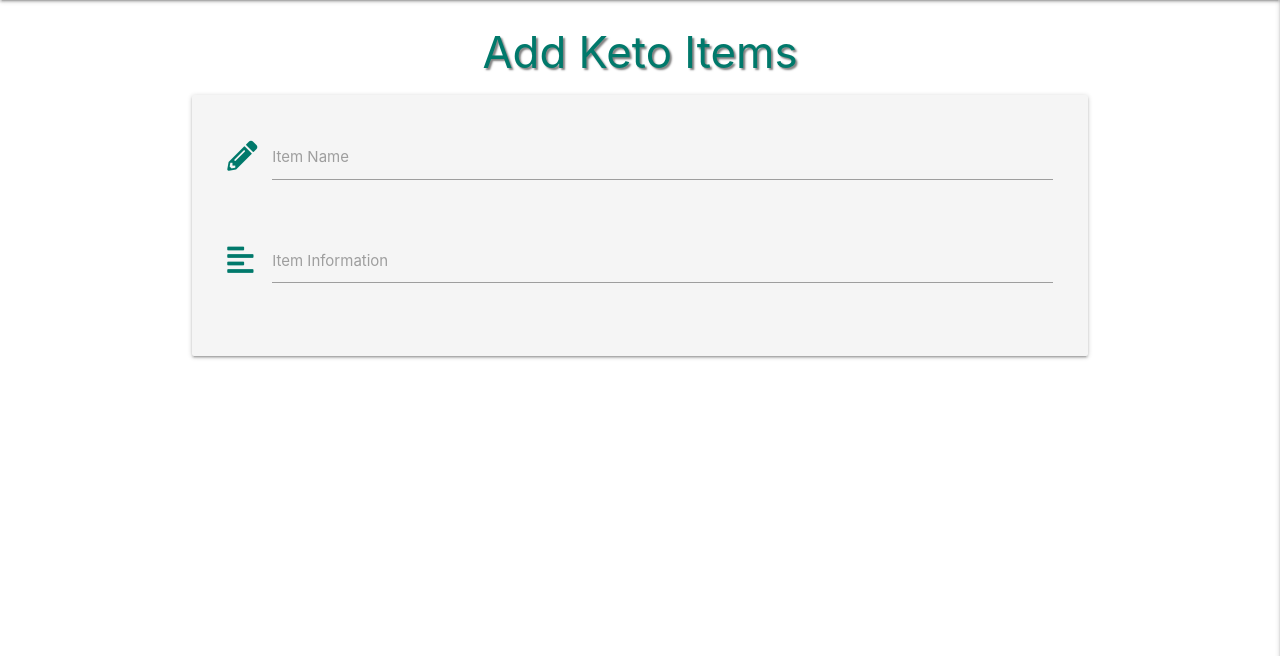
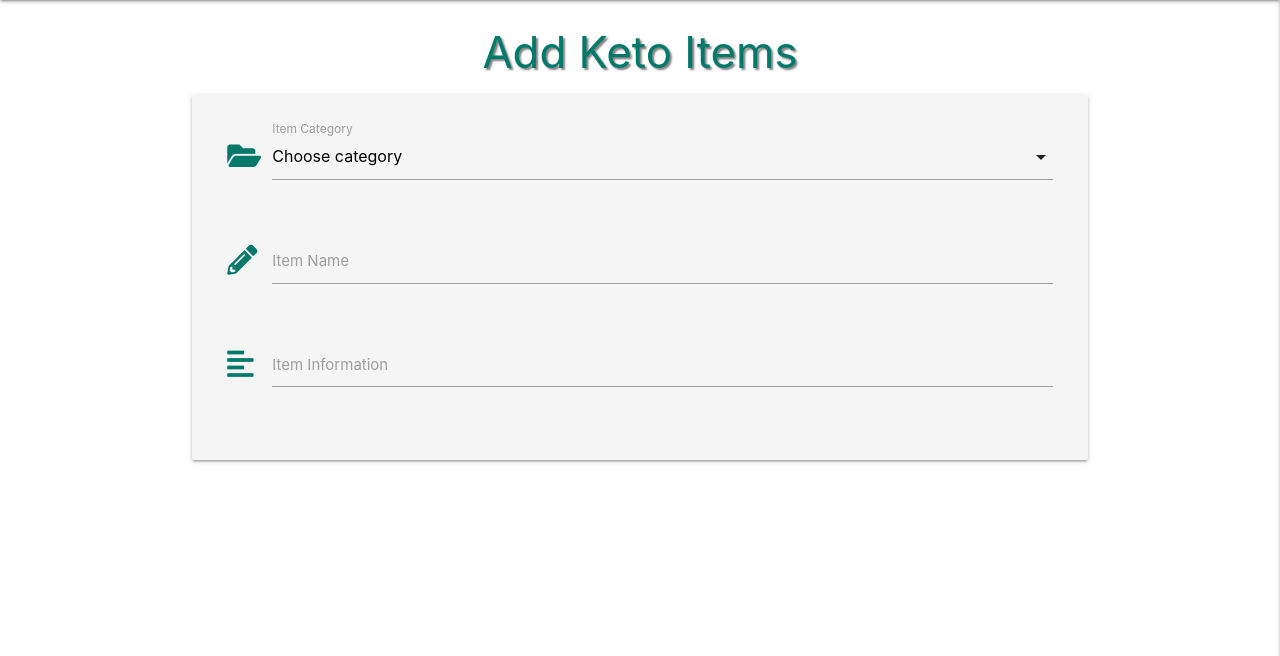
Before and after one commit to kliliansmith/Milestone_Project_3, a Flask app: page /add_recipe in a window 1280 px wide. Shown: the part 64-720 px from the top of the page. Run offline with Flask 2, Linux system fonts and the light colour scheme; data that the repository does not hold is empty; some libraries are stand-ins or nearby versions.

Commit message:
add categories dropdown

```diff
--- a/app.py
+++ b/app.py
@@ -101,7 +101,8 @@ def logout():
 
 @app.route("/add_recipe")
 def add_recipe():
-    return render_template("add_recipe.html")
+    categories = mongo.db.categories.find().sort("category_name", 1)
+    return render_template("add_recipe.html", categories=categories)
 
 
 if __name__ == "__main__":
--- a/static/js/script.js
+++ b/static/js/script.js
@@ -2,4 +2,5 @@ $(document).ready(function () {
     $(".sidenav").sidenav({edge: "right"});
     $('.collapsible').collapsible();
     $('.tooltipped').tooltip();
+    $('select').formSelect();
 });
--- a/templates/add_recipe.html
+++ b/templates/add_recipe.html
@@ -5,6 +5,18 @@
 
     <div class="row card-panel grey lighten-4">
         <form class="col s12" method="POST" action="">
+            <div class="row">
+                <div class="input-field col s12">
+                    <i class="fas fa-folder-open prefix teal-text text-darken-2"></i>
+                    <select id="category_name" name="category_name" class="validate" required>
+                        <option value="" disabled selected>Choose category</option>
+                        {% for category in categories %}
+                            <option value="{{ category.category_name }}">{{ category.category_name }}</option>
+                        {% endfor %}
+                    </select>
+                    <label for="category_name">Item Category</label>
+                </div>
+            </div>
             <div class="row">
                 <div class="input-field col s12">
                     <i class="fas fa-pencil-alt prefix teal-text text-darken-2"></i>
```
